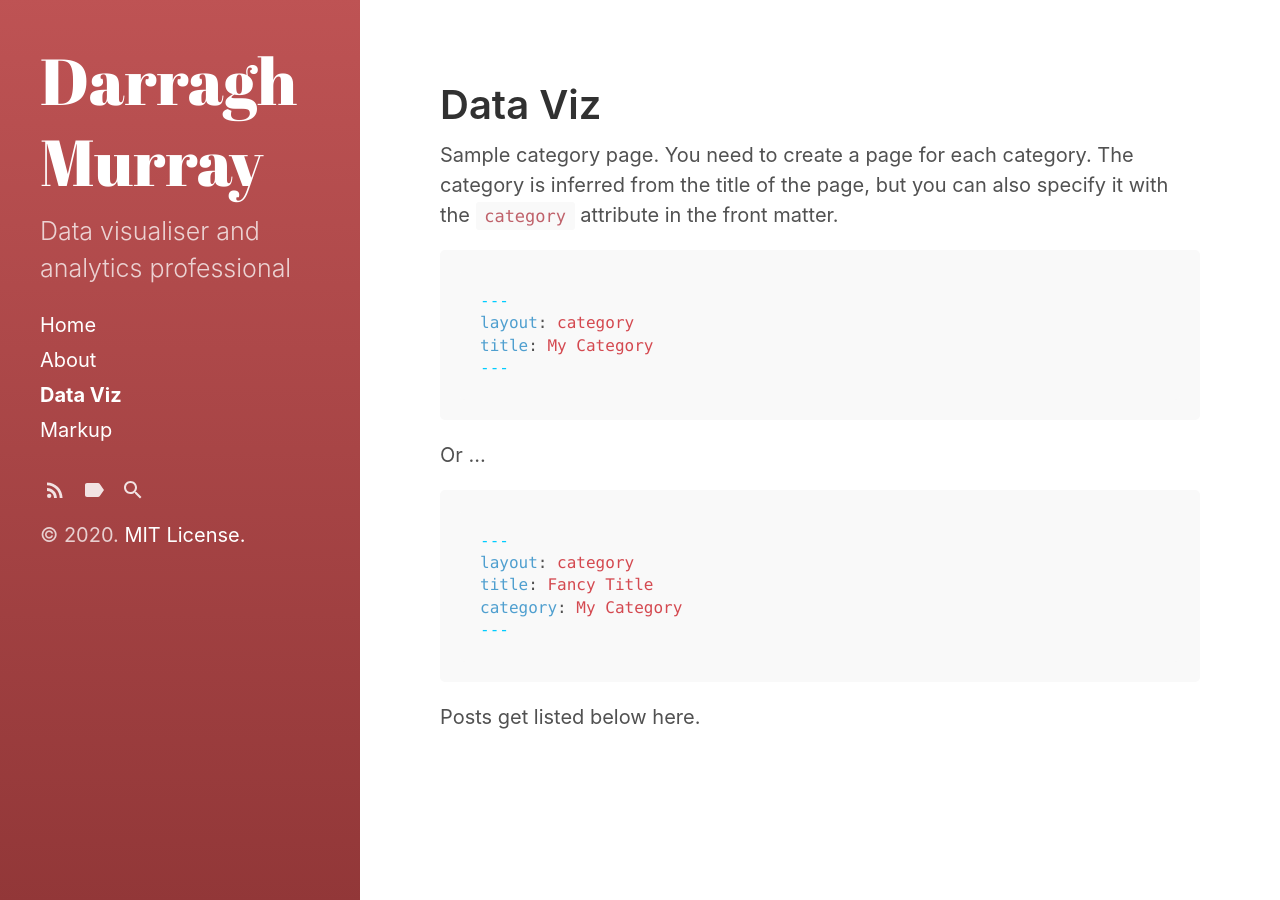
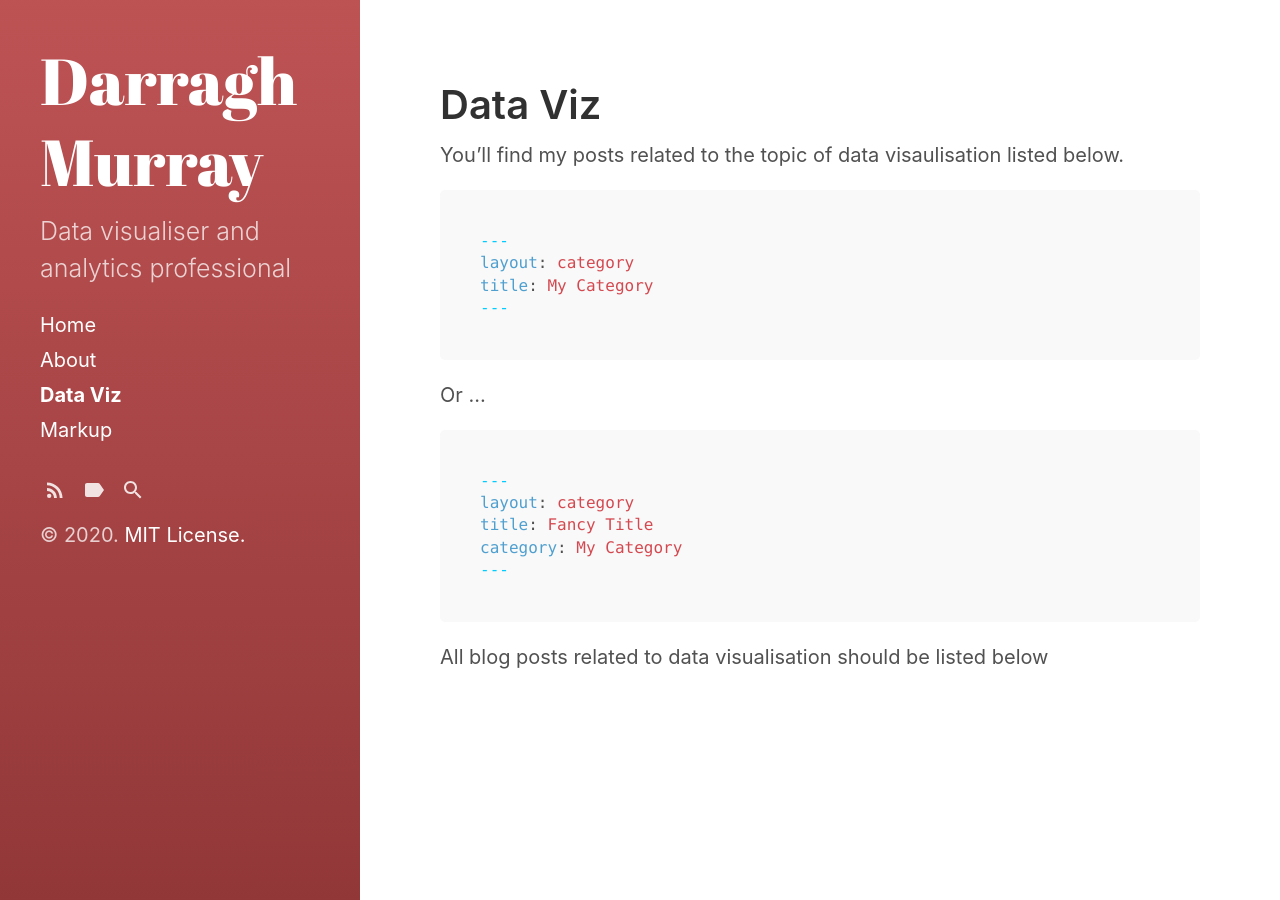
Before and after one commit to dbmurray/dbmurray.github.io, a Jekyll site: the page built from category/dataviz.md, in a window 1280 px wide. Built offline with Jekyll 4.4.1, drawn with Linux system fonts in a browser that asks for light colours.

Commit message:
Update dataviz.md

````diff
--- a/category/dataviz.md
+++ b/category/dataviz.md
@@ -3,9 +3,7 @@ layout: category
 title: Data Viz
 ---
 
-Sample category page. You need to create a page for each category.
-The category is inferred from the title of the page, but you can also
-specify it with the `category` attribute in the front matter.
+You'll find my posts related to the topic of data visaulisation listed below.
 
 ```md
 ---
@@ -24,4 +22,4 @@ category: My Category
 ---
 ```
 
-Posts get listed below here.
+All blog posts related to data visualisation should be listed below
````
